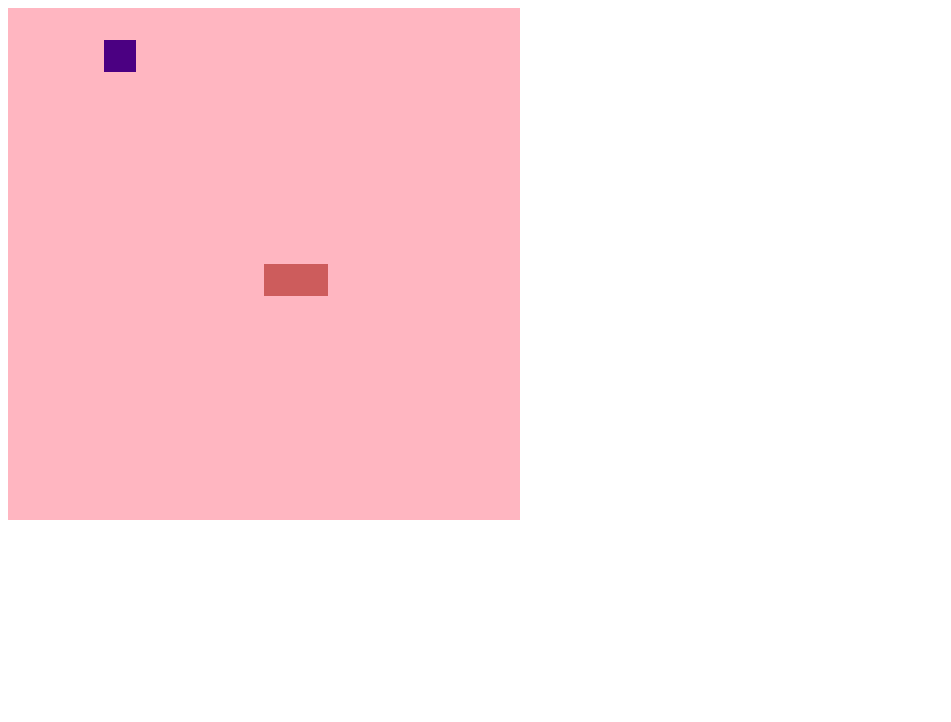
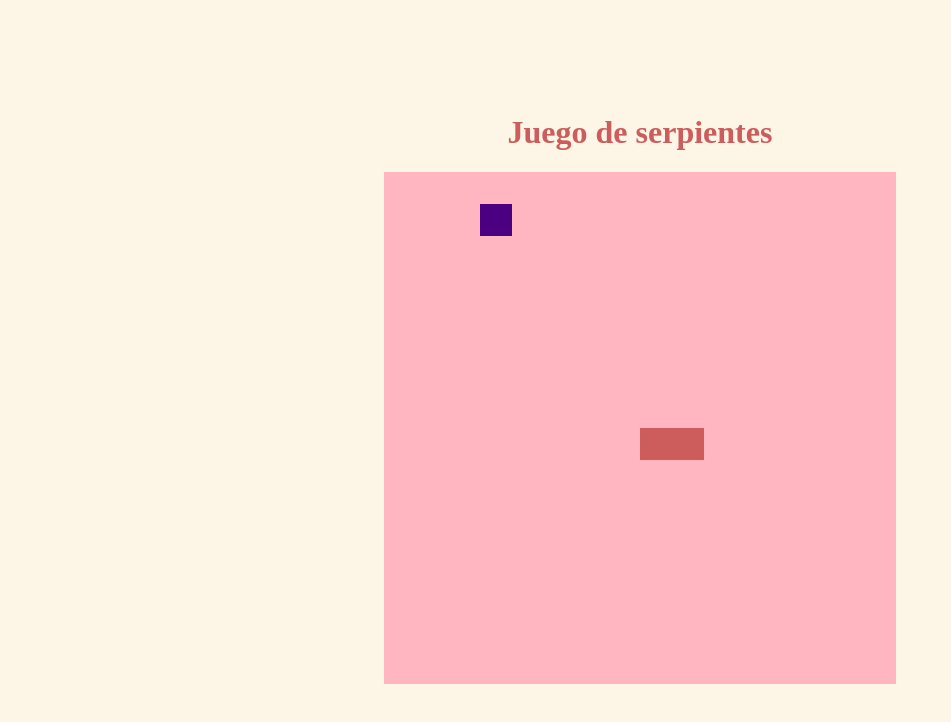
Before and after one commit to kemylly/Jogo_da_cobrinha_javascript, a plain HTML site: page Cobrinha/Cobrinha/index.html in a window 1280 px wide. Shown: the whole page, without its empty margins (0-951 px from the left). Drawn offline with Linux system fonts and the light colour scheme.

Commit message:
Adicionei estilo na pagina

```diff
--- a/Cobrinha/Cobrinha/CSS/Style.css
+++ b/Cobrinha/Cobrinha/CSS/Style.css
@@ -1,2 +1,11 @@
 body {
+    height: 95vh;
+    width: 95;
+    display: flex;
+    justify-content: center;
+    align-items: center;
+    flex-direction: column;
+    color: IndianRed;
+    background-color: OldLace;
+
 }
--- a/Cobrinha/Cobrinha/index.html
+++ b/Cobrinha/Cobrinha/index.html
@@ -8,10 +8,10 @@
     <link rel="stylesheet" href="css/Style.css" />
     <script defer src="js/main.js"></script> <!--faz o javascript ser carregado no final-->
 
-    <title>Snake Game</title>
+    <title>Juego de serpientes</title>
 </head>
 <body>
-
+    <h1>Juego de serpientes</h1>
      <canvas id="snake" width="512" height="512"></canvas>
 
 </body>
```
